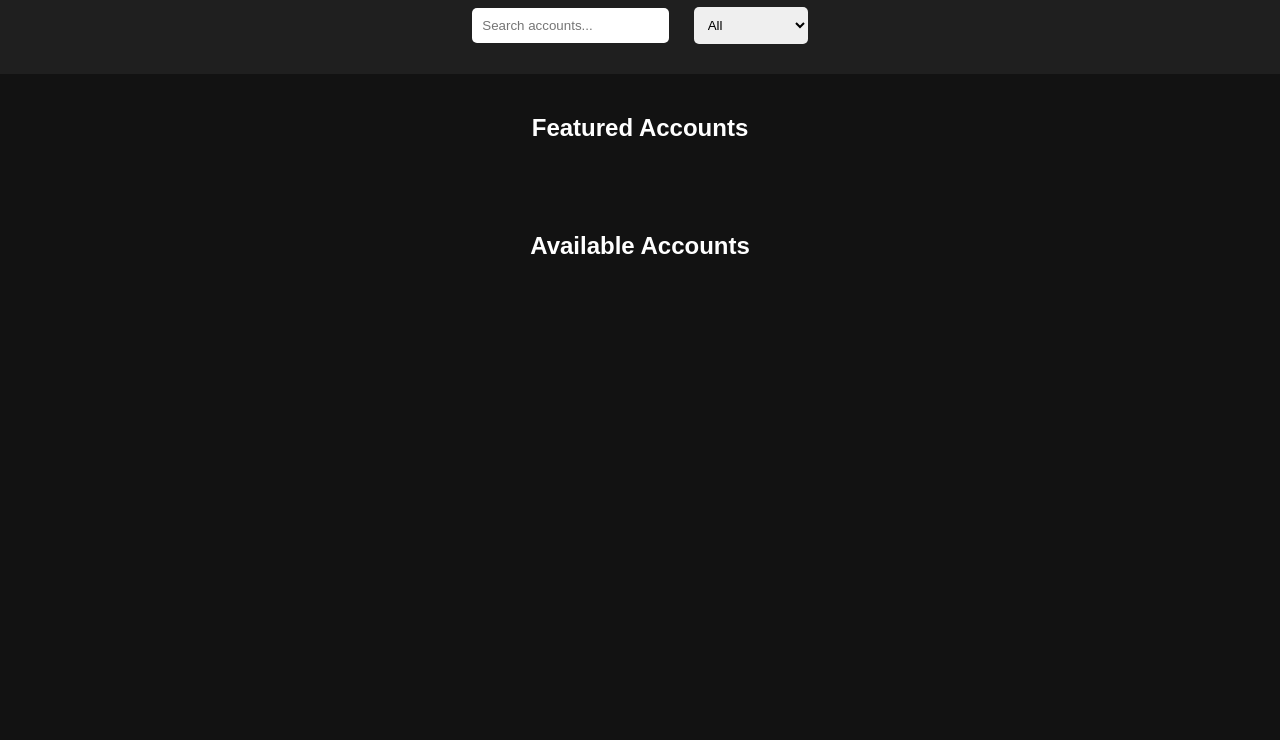
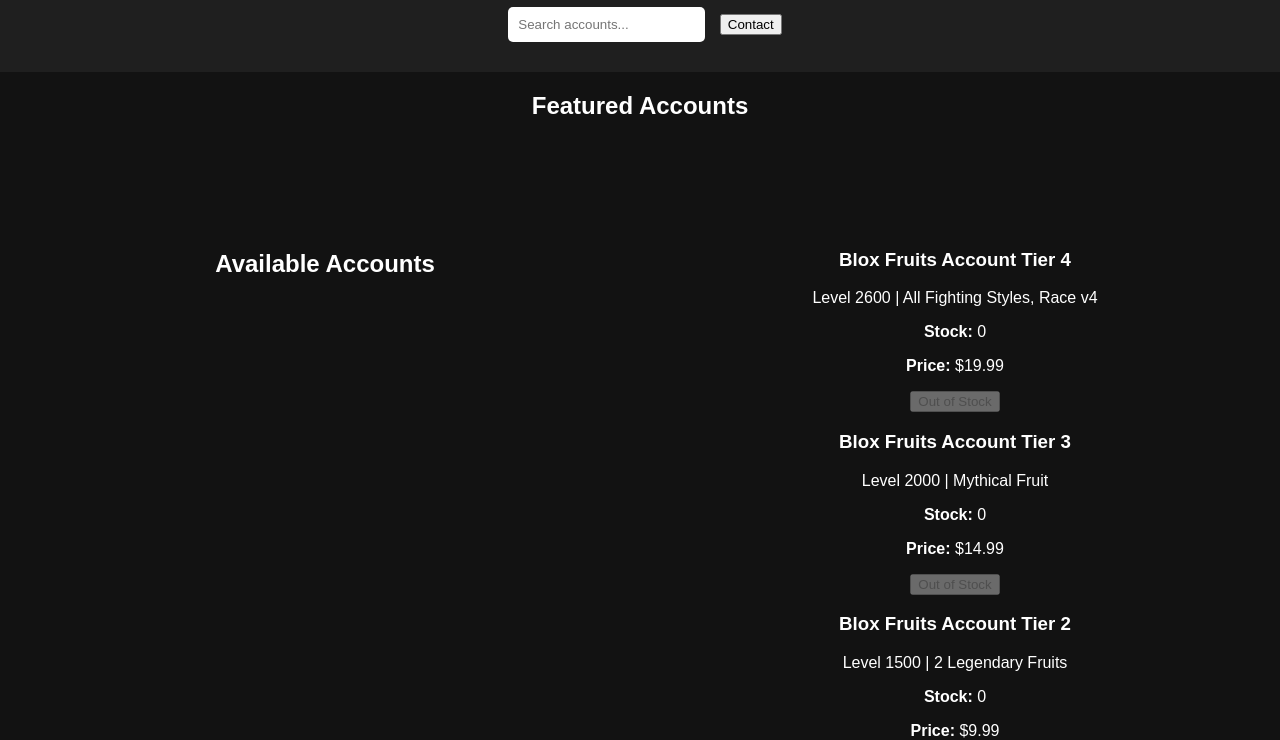
Before and after one commit to xonae-x/GALACTIC-SHOP, a plain HTML site: page index.html in a window 1280 px wide. Shown: the part 60-800 px from the top of the page. Drawn offline with Linux system fonts and the light colour scheme.

Commit message:
Update index.html

```diff
--- a/index.html
+++ b/index.html
@@ -5,27 +5,70 @@
     <meta name="viewport" content="width=device-width, initial-scale=1.0">
     <title>Galactic | Shop</title>
     <link rel="stylesheet" href="styles.css">
+    <link href="https://fonts.googleapis.com/css2?family=Poppins:wght@300;400;600&display=swap" rel="stylesheet">
 </head>
 <body>
     <header>
         <h1>Galactic | Shop</h1>
         <input type="text" id="search" placeholder="Search accounts...">
-        <select id="filter">
-            <option value="all">All</option>
-            <option value="in-stock">In Stock</option>
-            <option value="out-of-stock">Out of Stock</option>
-        </select>
+        <button id="contact-btn">Contact</button>
     </header>
-    <main>
+
     <section id="featured">
         <h2>Featured Accounts</h2>
         <div id="featured-list"></div>
     </section>
-        <section id="store">
+
+    <section id="account-list">
         <h2>Available Accounts</h2>
-            <div id="account-list"></div>
+        <div id="accounts"></div>
     </section>
-    </main>
-    <script src="script.js"></script>
+
+    <footer>
+        <p>&copy; 2025 Galactic | Shop. All rights reserved.</p>
+    </footer>
+
+    <script>
+        document.getElementById("contact-btn").addEventListener("click", function() {
+            alert("Join the discord server and open a ticket\n\nInvite: invite_link");
+        });
+    </script>
+    <script>
+        const accounts = [
+            { id: 1, title: "Blox Fruits Account Tier 4", description: "Level 2600 | All Fighting Styles, Race v4", stock: 0, price: "$19.99" },
+            { id: 2, title: "Blox Fruits Account Tier 3", description: "Level 2000 | Mythical Fruit", stock: 0, price: "$14.99" },
+            { id: 3, title: "Blox Fruits Account Tier 2", description: "Level 1500 | 2 Legendary Fruits", stock: 0, price: "$9.99" },
+            { id: 4, title: "Blox Fruits Account Tier 1", description: "Level 1000 | 1 Legendary Fruit", stock: 1, price: "$1.99" }
+        ];
+
+        function displayAccounts() {
+            const container = document.getElementById("accounts");
+            container.innerHTML = "";
+
+            accounts.forEach(account => {
+                const card = document.createElement("div");
+                card.classList.add("account-card");
+                card.innerHTML = `
+                    <h3>${account.title}</h3>
+                    <p>${account.description}</p>
+                    <p><strong>Stock:</strong> ${account.stock}</p>
+                    <p><strong>Price:</strong> ${account.price}</p>
+                    <button ${account.stock === 0 ? "disabled" : ""} onclick="buyAccount('${account.title}', '${account.price}')">
+                        ${account.stock === 0 ? "Out of Stock" : "Buy"}
+                    </button>
+                `;
+                container.appendChild(card);
+            });
+        }
+
+        function buyAccount(accountTitle, accountPrice) {
+            const email = prompt(`PLEASE ENTER YOUR EMAIL (TO SEND ACCOUNT INFORMATION)\n\nPay here: invite_link`);
+            if (email) {
+                alert(`Thank you! Your purchase request for "${accountTitle}" has been sent.\nWe will contact you at ${email}.`);
+            }
+        }
+
+        window.onload = displayAccounts;
+    </script>
 </body>
 </html>
```
Lines whose indentation alone changed are shown as unchanged.
